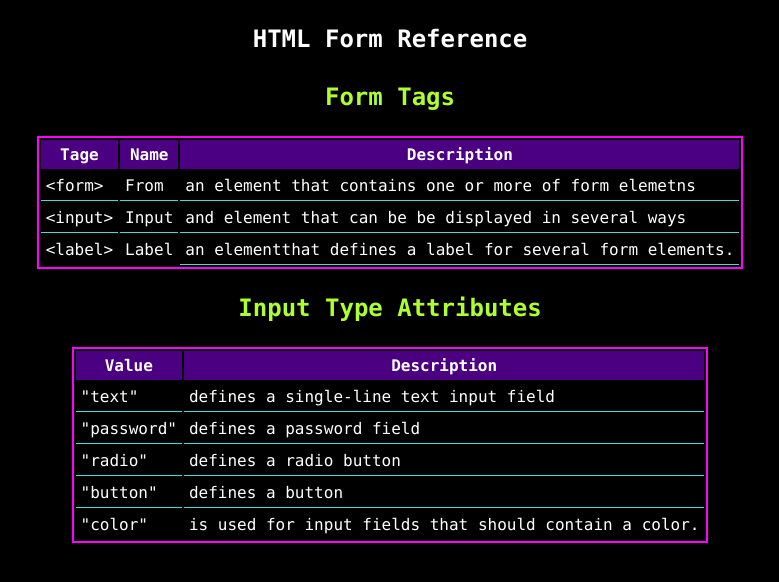
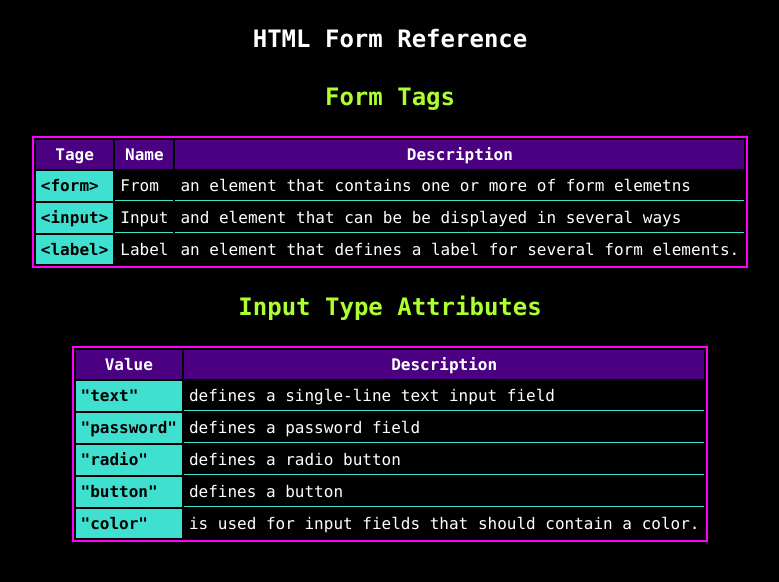
Before and after one commit to xXQueenLoloshXx/HTML-CSS-Cheatsheet, a plain HTML site: page index.html in a window 1280 px wide. Shown: the whole page, without its empty margins (250-1029 px from the left). Drawn offline with Linux system fonts and the light colour scheme.

Commit message:
added more classes for style

```diff
--- a/index.html
+++ b/index.html
@@ -22,21 +22,21 @@
 
     <tbody>
         <tr>
-            <td>&#60form&#62</td>
-            <td>From</td>
+            <td class="bg">&#60form&#62</td>
+            <td >From</td>
             <td>an element that contains one or more of form elemetns</td>
         </tr>
 
         <tr>
-            <td>&#60input&#62</td>
+            <td class="bg">&#60input&#62</td>
             <td>Input</td>
             <td>and element that can be be displayed in several ways</td>
         </tr>
 
         <tr>
-            <td class="last">&#60label&#62</td>
+            <td class="last bg">&#60label&#62</td>
             <td class="last">Label</td>
-            <td>an elementthat defines a label for several form elements.</td>
+            <td class="last">an element that defines a label for several form elements.</td>
         </tr>
     </tbody>
     </table>
@@ -52,27 +52,27 @@
 
         <tbody>
             <tr>
-                <td>"text"</td>
+                <td class="bg">"text"</td>
                 <td>defines a single-line text input field</td>
             </tr>
 
             <tr>
-                <td>"password"</td>
+                <td class="bg">"password"</td>
                 <td> defines a password field</td>
             </tr>
 
             <tr>
-                <td>"radio"</td>
+                <td class="bg">"radio"</td>
                 <td>defines a radio button</td>
             </tr>
 
             <tr>
-                <td>"button"</td>
+                <td class="bg">"button"</td>
                 <td>defines a button</td>
             </tr>
 
             <tr>
-                <td class="last">"color"</td>
+                <td class="last bg">"color"</td>
                 <td class="last">is used for input fields that should contain a color.</td>
             </tr>
         </tbody>
--- a/styles.css
+++ b/styles.css
@@ -28,3 +28,8 @@ td {
 .last {
 	border-bottom: none;
 }
+.bg {
+	background: turquoise;
+	font-weight: bold;
+	color: black;
+}
```
